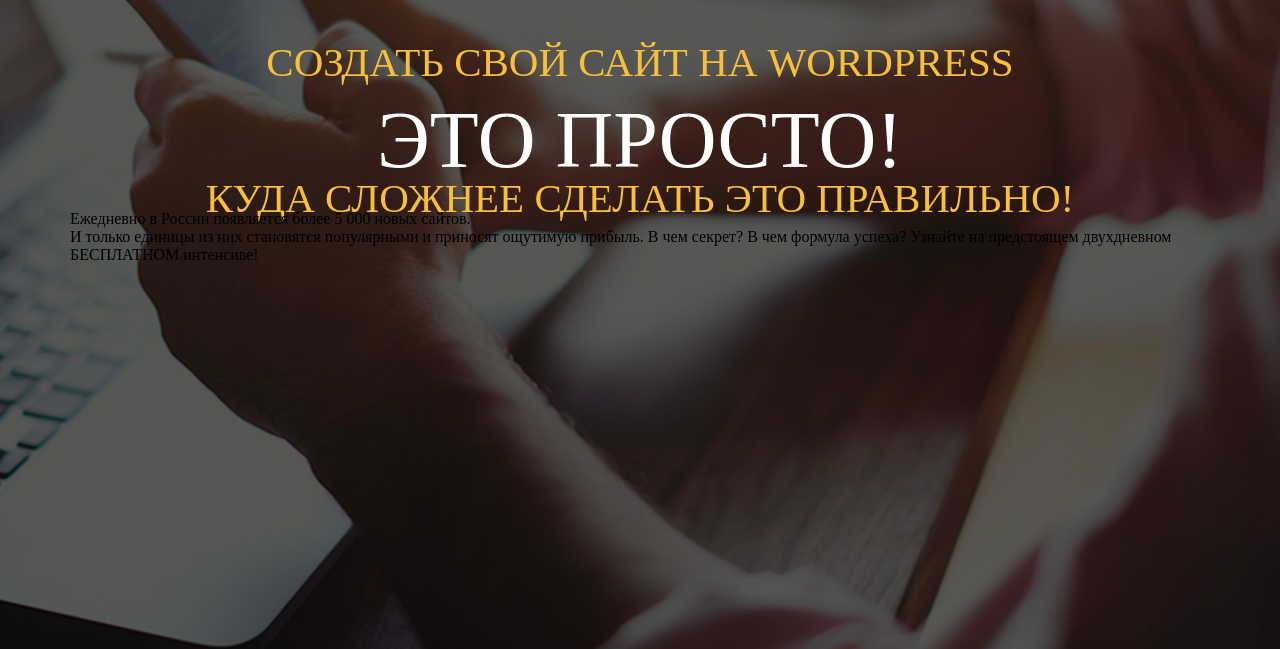
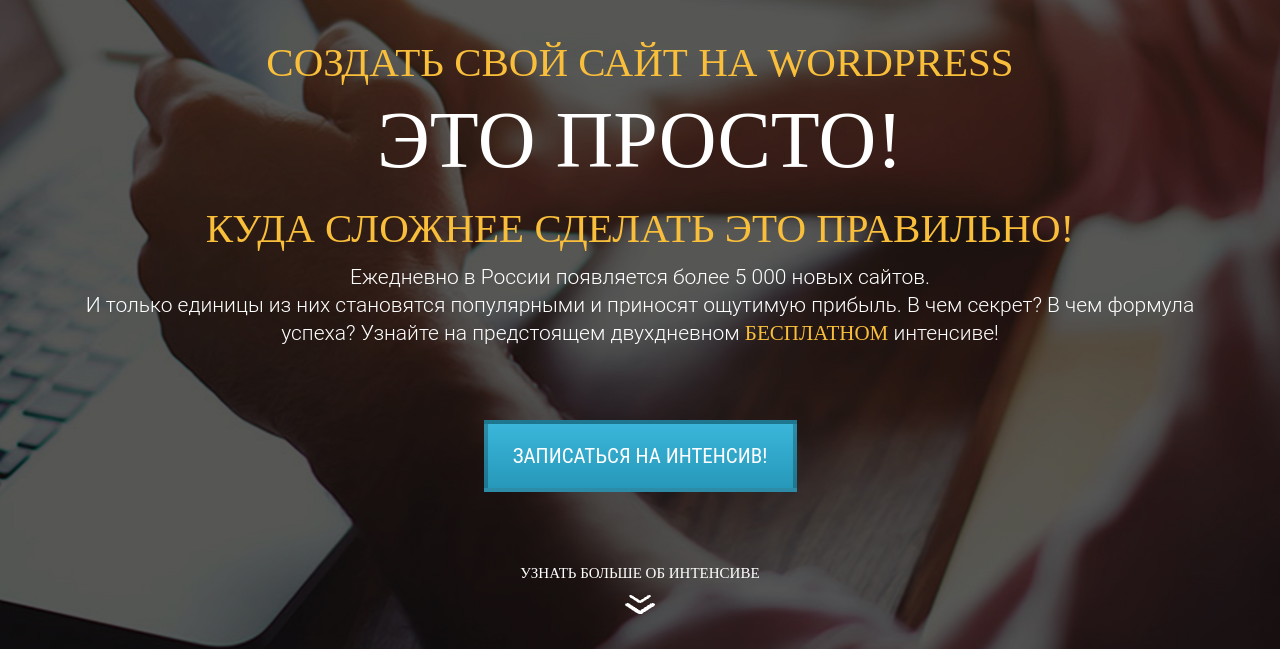
Before and after one commit to meloncatolia/WORDPRESS-project-1, a plain HTML site: page index.html in a window 1280 px wide. Shown: the part 151-800 px from the top of the page. Drawn offline with Linux system fonts and the light colour scheme.

Commit message:
первая часть страницы

```diff
--- a/css/style.css
+++ b/css/style.css
@@ -37,8 +37,8 @@
     margin-top: 53px;
 }
 
-.title {
-    color: rgb(249, 191, 59);
+.title { /* (Куда сложнее сделать это правильно!) шрифт и выравнивание */
+    color: #f9bf3b;
     font-family: "Roboto - Black";
     font-size: 41px;
     font-weight: 400;
@@ -47,11 +47,11 @@
     text-align: center;
 }
 
-h2.title {
-
+h2.title { /* По факту это один элемент. Отличается от того, как если между тегами поставить пробел (вложенные элементы) */
+    margin-top: 30px;
 }
 
-.simple .title_big {
+.simple .title_big { /* (Это просто!) шрифт и выравнивание */
     color: rgb(255, 255, 255);
     font-family: "Roboto - Black";
     font-size: 80px;
@@ -60,3 +60,63 @@
     text-align: center;
     margin-top: 21px;
 }
+
+.promo .promo_text { /* (Ежедневно в Росиии...) шрифт и выравнивание */
+    padding: 0 12px;
+    margin-top: 23px;
+    color: white;
+    font-size: 21px;
+    font-weight: 300;
+    line-height: 28px; /* Высота строки */
+    font-family: "Roboto Light";
+    font-weight: 300px;
+    text-align: center;
+}
+
+.promo .promo_text span { /* (БЕСПЛАТНОМ) */
+    color: #f9bf3b;
+    font-family: "Roboto - Bold";
+    font-weight: 700px;
+}
+
+.promo .promo_btn { /* Кнопка */
+    display: block;
+    margin: 0px auto;
+    margin-top: 73px;
+    width: 313px;
+    height: 72px;
+    box-shadow: inset 0 0 0 rgba(0, 0, 0, 0.18);
+    /* box-shadow (тень блока): inset (падает внутрь блока) 0 (смещение по оси х) -5рх (смещение по оси у) 0 (размытие тени, 0<1 -> тени более размытые) rgba(0, 0, 0, 0.18) (цвет тени)*/
+    border: 4px solid rgba(0, 0, 0, 0.23);
+    background-image: linear-gradient(to top, #2798b9 0%, #3ab6da 100%);
+    /* : линейный-градиент(идёт вверх, цвет1 %, цвет2 %) */
+    color: #ffffff;
+    font-family: "Roboto Condensed";
+    font-size: 21px;
+    font-weight: 400;
+    line-height: 24px;
+    text-transform: uppercase;
+    cursor: pointer; /* Взаимодействие с курсором мыши */
+    outline: none; /* Отключение обводки */
+}
+
+.more {
+    margin-top: 73px;
+}
+
+.more .more_text { /* (узнать больше об интенсиве) */
+    color: #ffffff;
+    font-family: "Roboto - Thin";
+    font-size: 15px;
+    font-weight: 400;
+    text-transform: uppercase;
+    text-align: center;
+}
+
+.more .more_img { /* оформление стрелки под текстом */
+    display: block;
+    margin: 0 auto;
+    margin-top: 13px;
+}
+
+/* 49:35 */
--- a/index.html
+++ b/index.html
@@ -22,9 +22,15 @@
             <h2 class="title">Куда сложнее сделать это правильно!</h2 >
 
                 <div class="promo_text">
-                    Ежедневно в России появляется более 5 000 новых сайтов. <br> И только единицы из них становятся популярными и приносят ощутимую прибыль. В чем секрет? В чем формула успеха? Узнайте на предстоящем двухдневном БЕСПЛАТНОМ интенсиве!
+                    Ежедневно в России появляется более 5 000 новых сайтов.<br> И только единицы из них становятся популярными и приносят ощутимую прибыль. В чем секрет? В чем формула успеха? Узнайте на предстоящем двухдневном <span>БЕСПЛАТНОМ</span> интенсиве!
                 </div>
 
+                <button class="promo_btn">Записаться на интенсив!</button>
+
+                <div class="more">
+                    <div class="more_text">узнать больше об интенсиве</div>
+                    <img src="icons/down.png" alt="down" class="more_img">
+                </div>
         </div>
     </section>
 </body>
```
Also changed, not shown: icons/Shape sp-20-0.png (deleted), icons/down.png (added).
